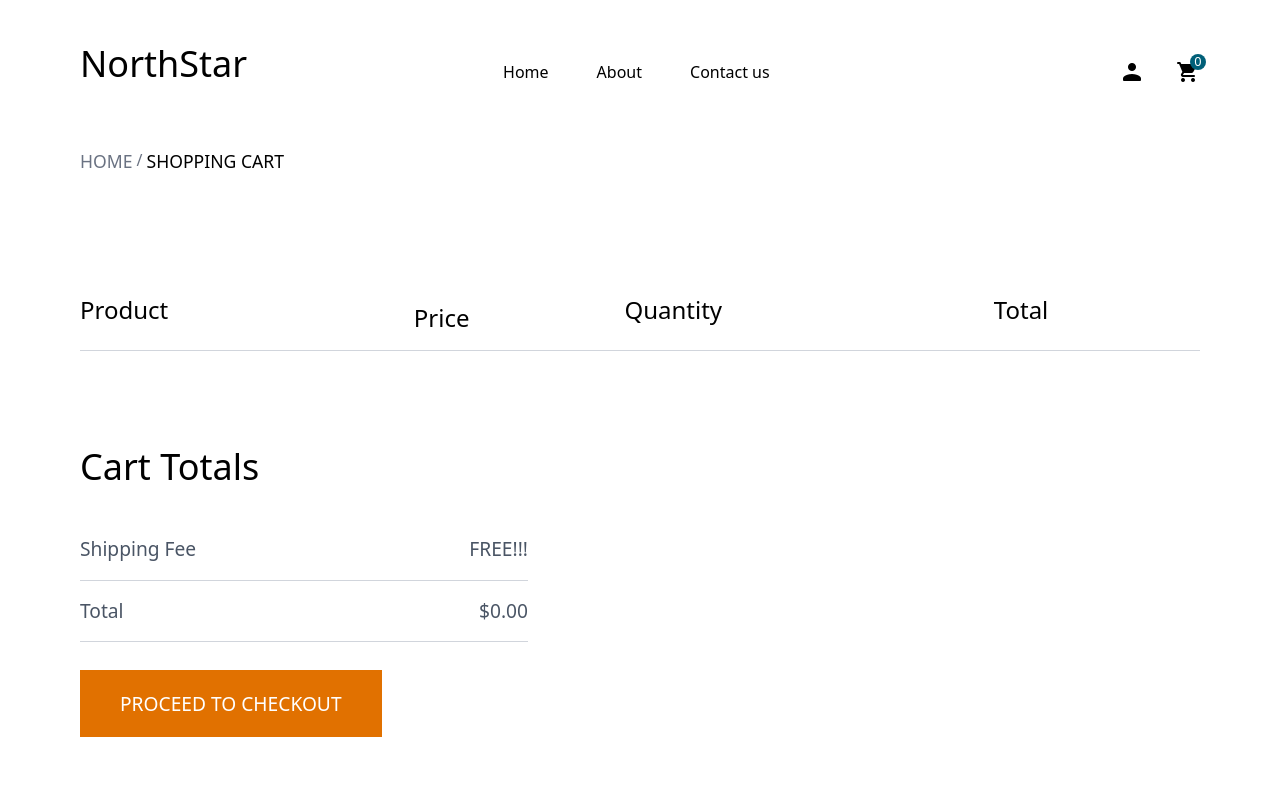
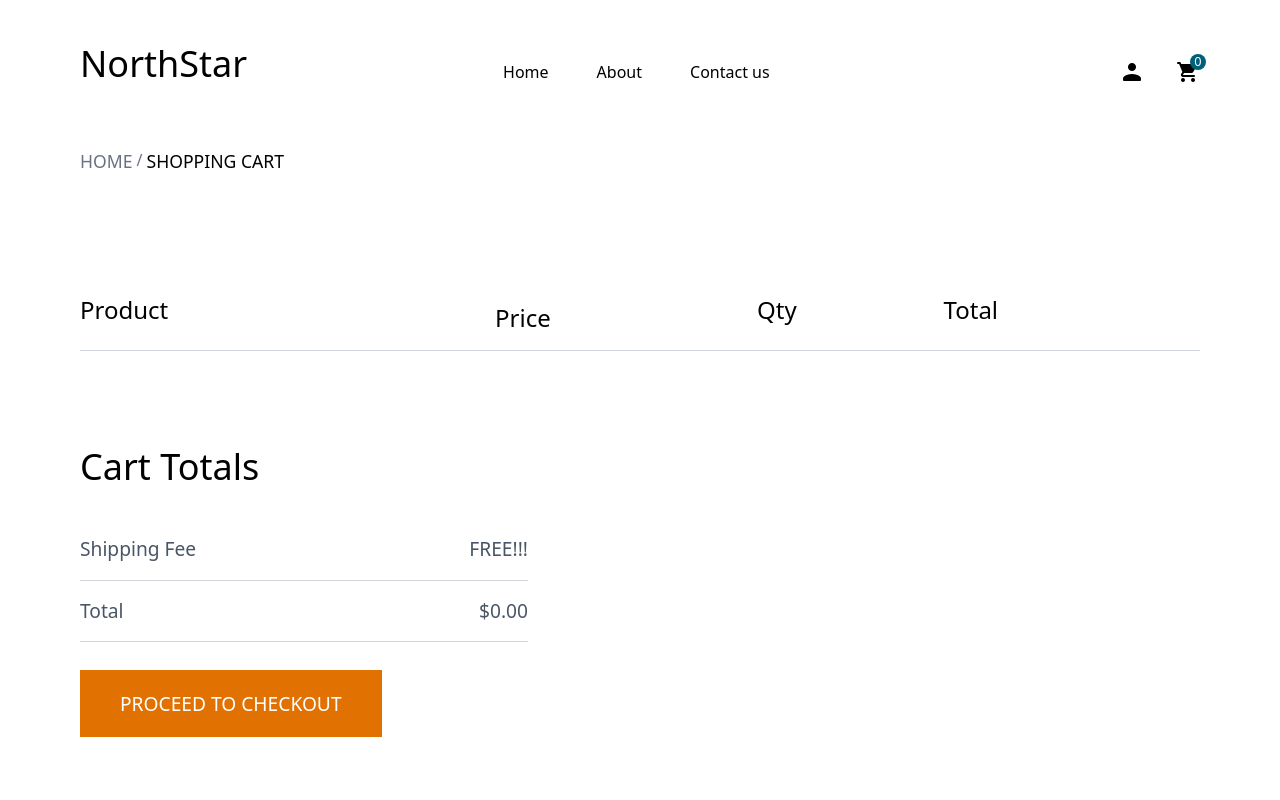
Before and after one commit to Jamesart05/NorthStar, a React (Vite) app: page /cart in a window 1280 px wide. Shown: the top 800 px of the page. Built offline with nearby package versions, Linux system fonts and the light colour scheme.

Commit message:
made some changes to the productDetails page

```diff
--- a/src/components/cart.jsx
+++ b/src/components/cart.jsx
@@ -54,7 +54,7 @@ const Cart = () => {
                     <tr className="border-b-[.2px]  border-gray-300 h-[5rem]">
                         <th className="text-2xl font-medium">Product</th>
                         <th className="hidden lg:block  text-2xl pt-8 font-medium">Price</th>
-                        <th className="text-2xl font-medium">Quantity</th>
+                        <th className="text-2xl font-medium">Qty</th>
                         <th className="text-2xl font-medium">Total</th>
                         <th></th>
                     </tr>
--- a/src/components/productDetails.jsx
+++ b/src/components/productDetails.jsx
@@ -60,6 +60,7 @@ const ProductDetails = () => {
             product.quantity -= 1
             setQty(product.quantity)
         }else{
+            setPrice(0)
             setQty(0)
         }
         setPrice(prev => Math.round(prev - product.price))
@@ -70,7 +71,7 @@ const ProductDetails = () => {
             <main className="w-screen p-4 lg:p-20 lg:pr-40 lg:flex gap-12">
                 <div className="relative w-full lg:w-1/2 lg:h-[50rem]  lg:p-4">
                     <img className="w-full h-full" src={product.image} alt={product.name} />
-                    <p className="absolute top-16 left-16 bg-amber-600 text-white font-bold w-fit px-1 py-2 rounded-[3rem]">-24%</p>
+                    <p className="absolute z-19 top-16 left-16 bg-amber-600 text-white font-bold w-fit px-1 py-2 rounded-[3rem]">-24%</p>
                 </div>
                 <div className="lg:w-1/2">
                     <h1 className="text-4xl font-bold my-6">{product.name}</h1>
@@ -79,7 +80,7 @@ const ProductDetails = () => {
                         <p className="text-[.8rem]">(15)</p>
                     </div>
                     <div className="relative my-6">
-                        <p className="text-2xl text-gray-400">${product.price} <span className="text-cyan-900 px-4" >${price.toFixed(2)}</span></p>
+                        <p className="text-2xl text-gray-400">${product.price} <span className="text-cyan-900 px-4" >${qty == 0 ? 0 : price.toFixed(2)}</span></p>
                         <span className="absolute w-18 h-[.1rem] top-[1.1rem] bg-gray-400"></span>
                     </div>
                     <p className="text-[1.1rem] text-gray-600">{product.description}.</p>
```
Also changed, not shown: vercel.json.
